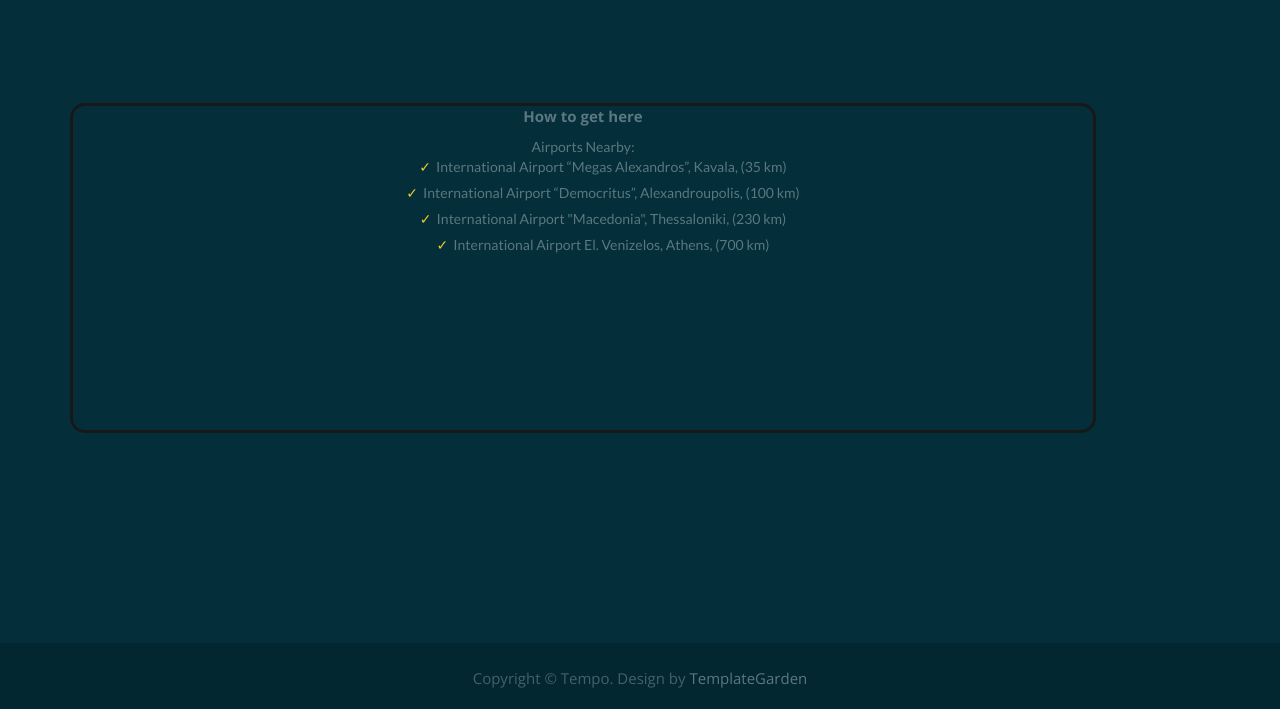
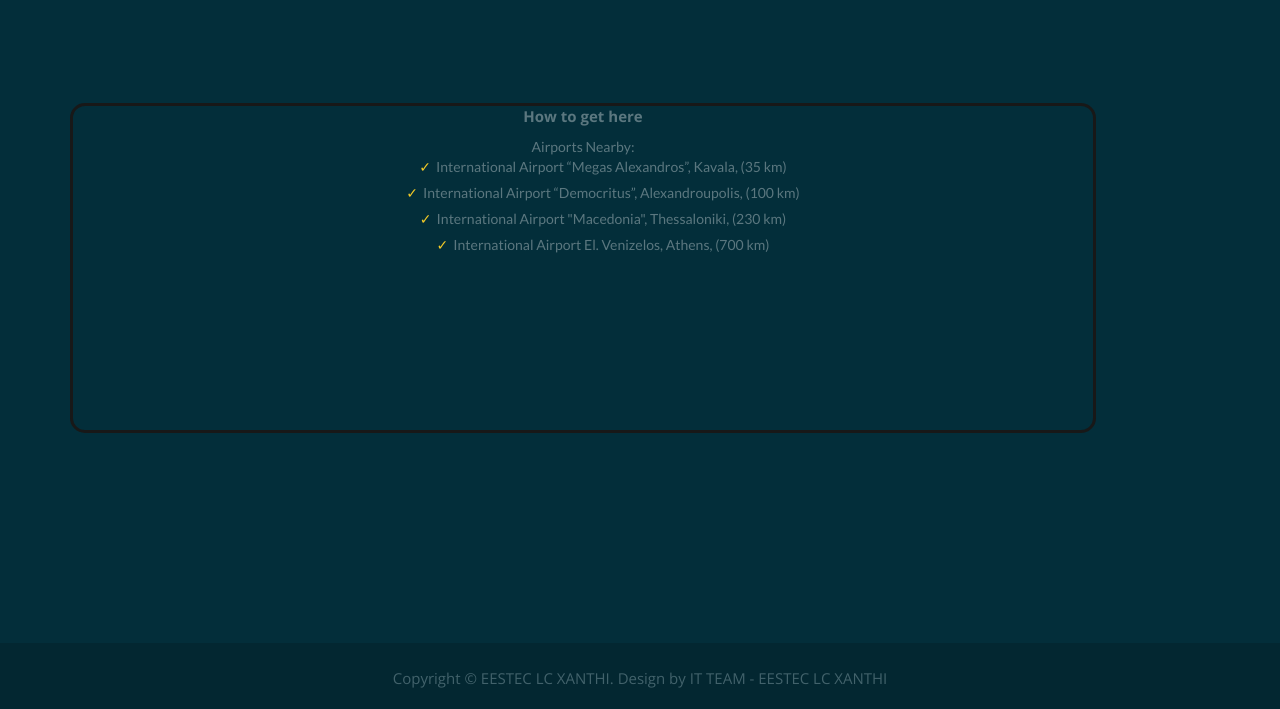
Before and after one commit to astefanidis/House_of_Apps_website, a plain HTML site: page template/index.html in a window 1280 px wide. Shown: the part 7957-8666 px from the top of the page. Drawn offline with nearby package versions, Linux system fonts and the light colour scheme; some packages are replaced by stand-ins of ours; a script that the page names is missing.

Commit message:
KALINIXTA

```diff
--- a/template/index.html
+++ b/template/index.html
@@ -779,7 +779,7 @@ By accessing and/or using this code snippet, you agree to AccuWeather’s terms
 
 <div id="footer">
   <div class="container">
-      <p>Copyright © Tempo. Design by <a href="http://www.templategarden.com" rel="nofollow">TemplateGarden</a></p>
+      <p>Copyright © EESTEC LC XANTHI. Design by IT TEAM - EESTEC LC XANTHI</p>
   </div>
 </div>
 
```
